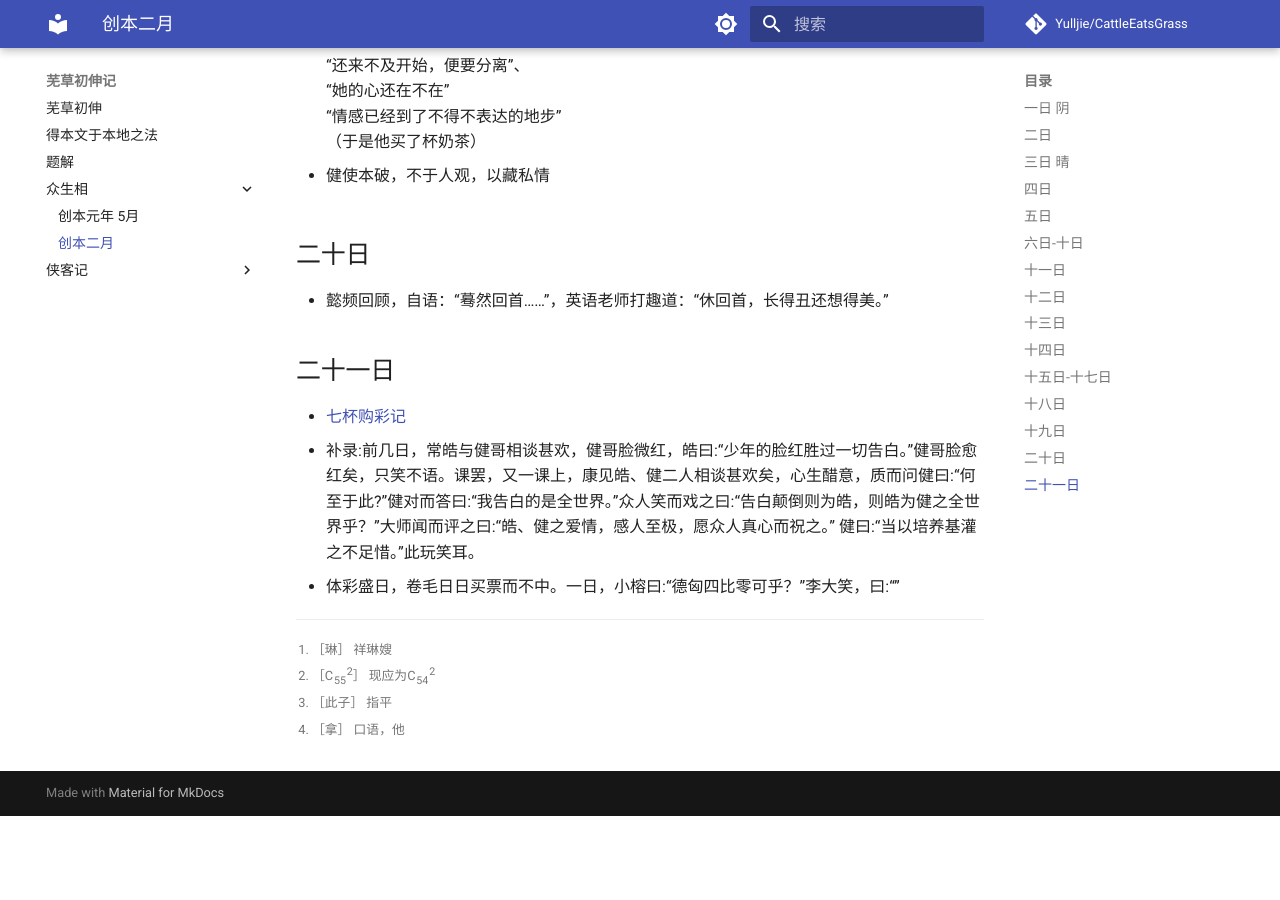
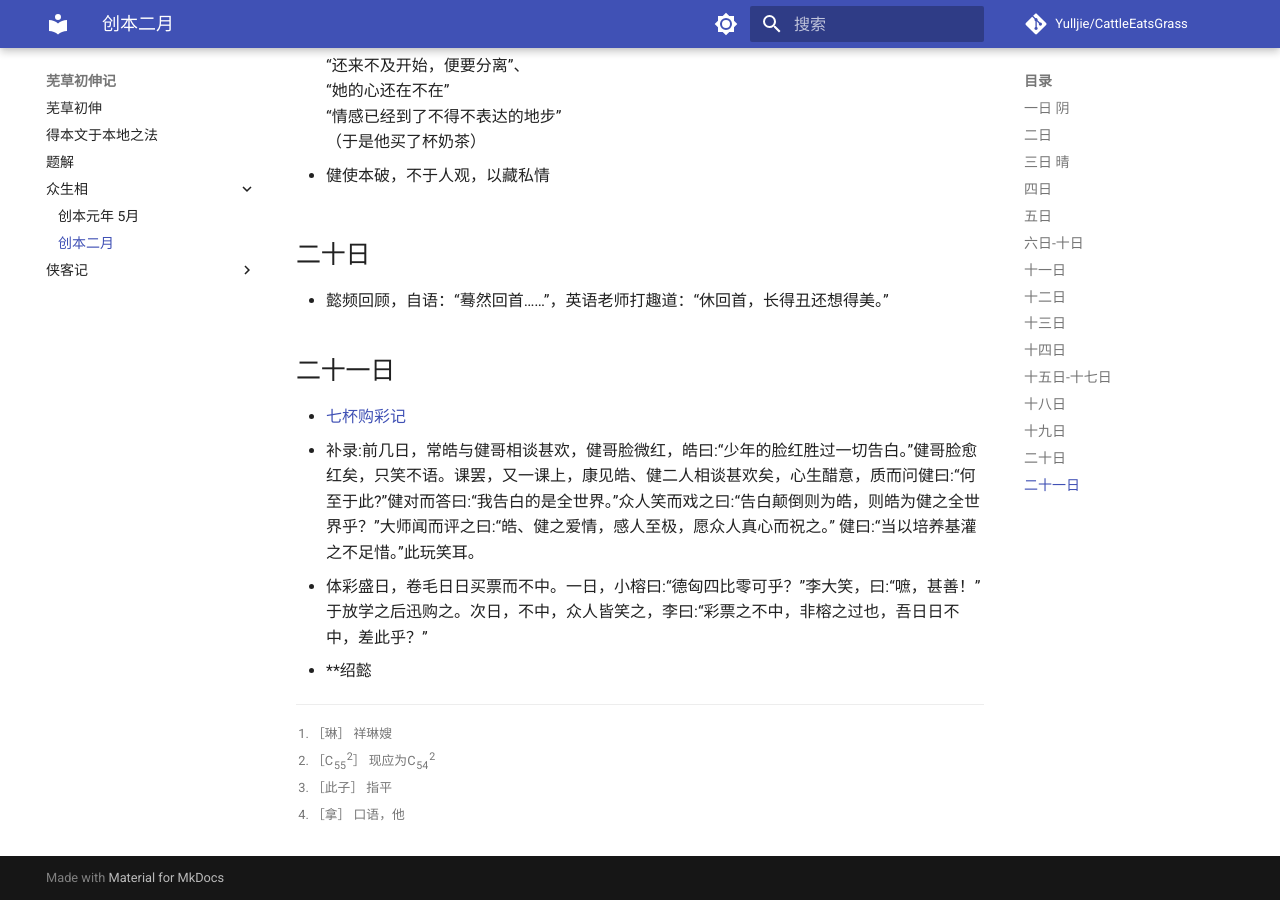
Before and after one commit to Yulljie/CattleEatsGrass, an MkDocs documentation site: the page built from docs/众生相/01.md, in a window 1280 px wide and 900 px high, scrolled down 3492 px. Built offline with MkDocs 1.6.1 and Material for MkDocs 9.7.7, drawn with Linux system fonts in a browser that asks for light colours; comment, search, counter and statistics services are not loaded; before the commit the page ends 4308 px from its top, so only the background shows below that.

Commit message:
Update 01.md

```diff
--- a/docs/众生相/01.md
+++ b/docs/众生相/01.md
@@ -116,4 +116,5 @@
 * [七杯购彩记](../侠客记/七杯购彩记.md)
 * 补录:前几日，常皓与健哥相谈甚欢，健哥脸微红，皓曰:“少年的脸红胜过一切告白。”健哥脸愈红矣，只笑不语。课罢，又一课上，康见皓、健二人相谈甚欢矣，心生醋意，质而问健曰:“何至于此?”健对而答曰:“我告白的是全世界。”众人笑而戏之曰:“告白颠倒则为皓，则皓为健之全世界乎？”大师闻而评之曰:“皓、健之爱情，感人至极，愿众人真心而祝之。”
 健曰:“当以培养基灌之不足惜。”此玩笑耳。
-* 体彩盛日，卷毛日日买票而不中。一日，小榕曰:“德匈四比零可乎？”李大笑，曰:“”
+* 体彩盛日，卷毛日日买票而不中。一日，小榕曰:“德匈四比零可乎？”李大笑，曰:“嗻，甚善！”于放学之后迅购之。次日，不中，众人皆笑之，李曰:“彩票之不中，非榕之过也，吾日日不中，差此乎？”
+* **绍懿
```
